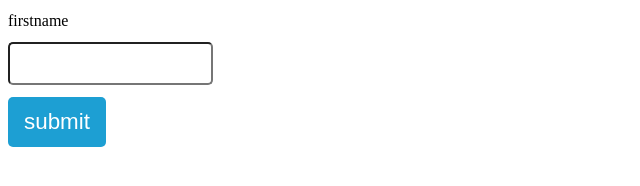
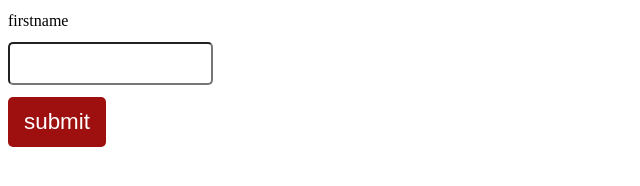
Before and after one commit to MathewDawang/passwordStrengthChecker, a plain HTML site: page index.html in a window 1280 px wide. Shown: the whole page, without its empty margins (0-640 px from the left). Drawn offline with Linux system fonts and the light colour scheme.

Commit message:
changed button color to red

```diff
--- a/script.css
+++ b/script.css
@@ -32,7 +32,7 @@
     font-size: 1.4em;
     color: white;
     border: none;
-    background-color: rgb(29, 159, 211);
+    background-color: rgb(158, 16, 16);
 }
 
 .btn:hover{
```
